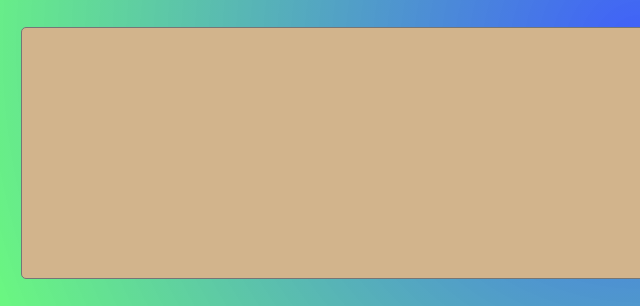
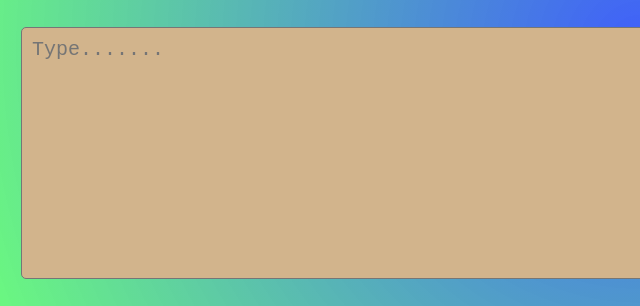
Before and after one commit to Hrithik08-varshney/Typing-Test-Website, a plain HTML site: page index.html in a window 1280 px wide. Shown: the part 265-571 px from the top of the page, 0-640 px from the left. Drawn offline with Linux system fonts and the light colour scheme.

Commit message:
Update index.html

```diff
--- a/index.html
+++ b/index.html
@@ -14,7 +14,8 @@
         </div>
         <div class="test">
         </div>
-        <textarea name="Type" id="area" cols="100" rows="10"></textarea>
+        <textarea name="Type" id="area" cols="100" rows="10" placeholder="Type......." onfocus="this.placeholder=''"
+        onblur="this.placeholder='Type.......'"></textarea>
         <button class="btn">start</button>
     </main>
     <script src="app.js"></script>
```
